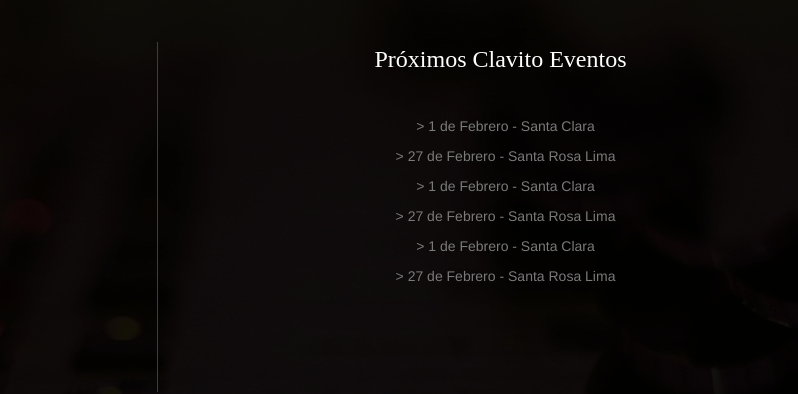
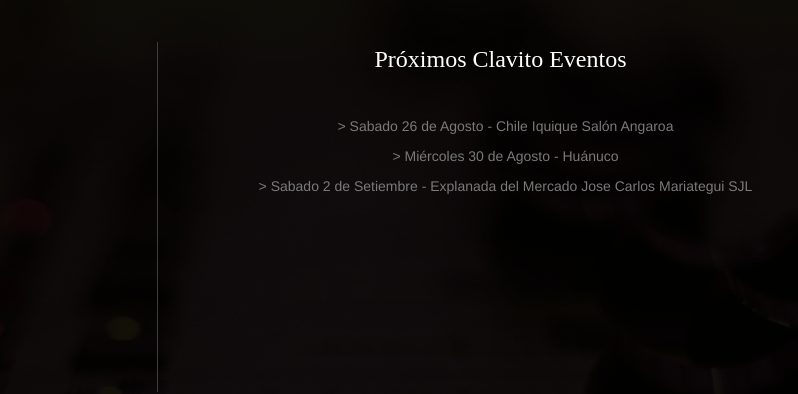
Before and after one commit to dambert/cltochla, a plain HTML site: page contactanos.html in a window 1280 px wide. Shown: the part 1338-1732 px from the top of the page, 482-1280 px from the left. Drawn offline with Linux system fonts and the light colour scheme.

Commit message:
saving data

```diff
--- a/contactanos.html
+++ b/contactanos.html
@@ -51,6 +51,12 @@
            (function(){
               emailjs.init("user_tNQNQQnurZrI1reEqNSWp");
            })();
+        </script>
+
+        <script>
+            $(document).ready(function() {
+                $(".mapaeventos").load("eventosfooter.html")
+            });
         </script>
 
     </head>
@@ -225,13 +231,6 @@
                             <div class="col-xs-12 col-sm-12 col-md-6 col-lg-6 eventosfooter">
                                 <p class="colorletrapie paddingletra3">Próximos Clavito Eventos</p>
                                 <div class="mapaeventos">
-                                    <ul>
-                                        <li><a href=""> <span>> 1 de Febrero</span> - Santa Clara</a></li>
-                                        <li><a href=""> <span>> 27 de Febrero</span> - Santa Rosa Lima</a></li>
-                                        <li><a href=""> <span>> 1 de Febrero</span> - Santa Clara</a></li>
-                                        <li><a href=""> <span>> 27 de Febrero</span> - Santa Rosa Lima</a></li>
-                                        <li><a href=""> <span>> 1 de Febrero</span> - Santa Clara</a></li>
-                                        <li><a href=""> <span>> 27 de Febrero</span> - Santa Rosa Lima</a></li>
                                 </div>
                             </div>
                         </div>
--- a/css/main.css
+++ b/css/main.css
@@ -2886,7 +2886,7 @@ h1 {
 
 .star {
       position: absolute;
-      background: url(https://dl.dropbox.com/u/1488103/julie-logo-sparkle.png) no-repeat;
+      background: url(../img/julie-logo-sparkle.png) no-repeat;
       background-size: contain;
       overflow: hidden;
 
```
Also changed, not shown: eventos.html (+6 -7 lines), gracias.html (+6 -7 lines), musica.html (+6 -7 lines), img/julie-logo-sparkle.png (added).
